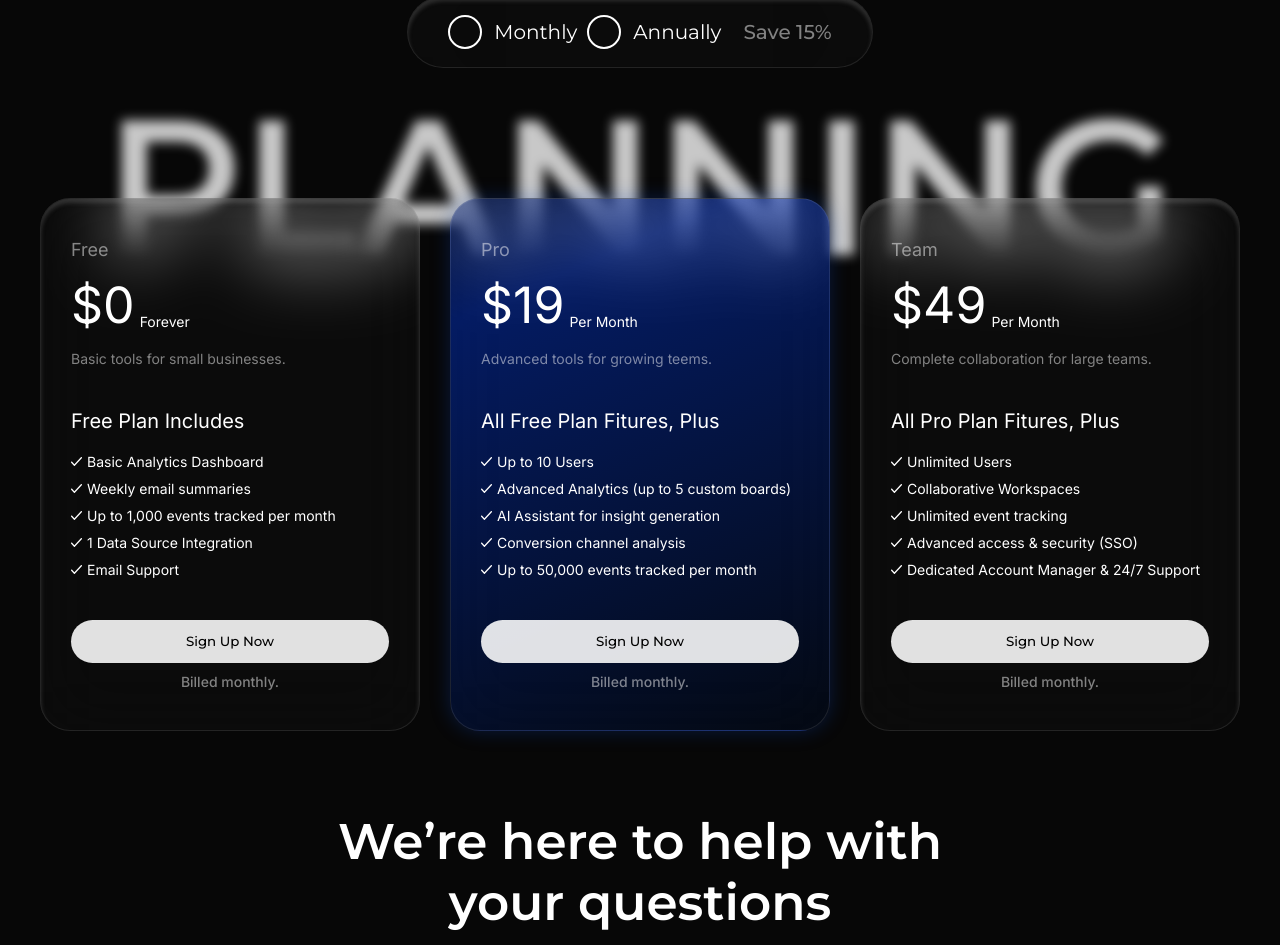
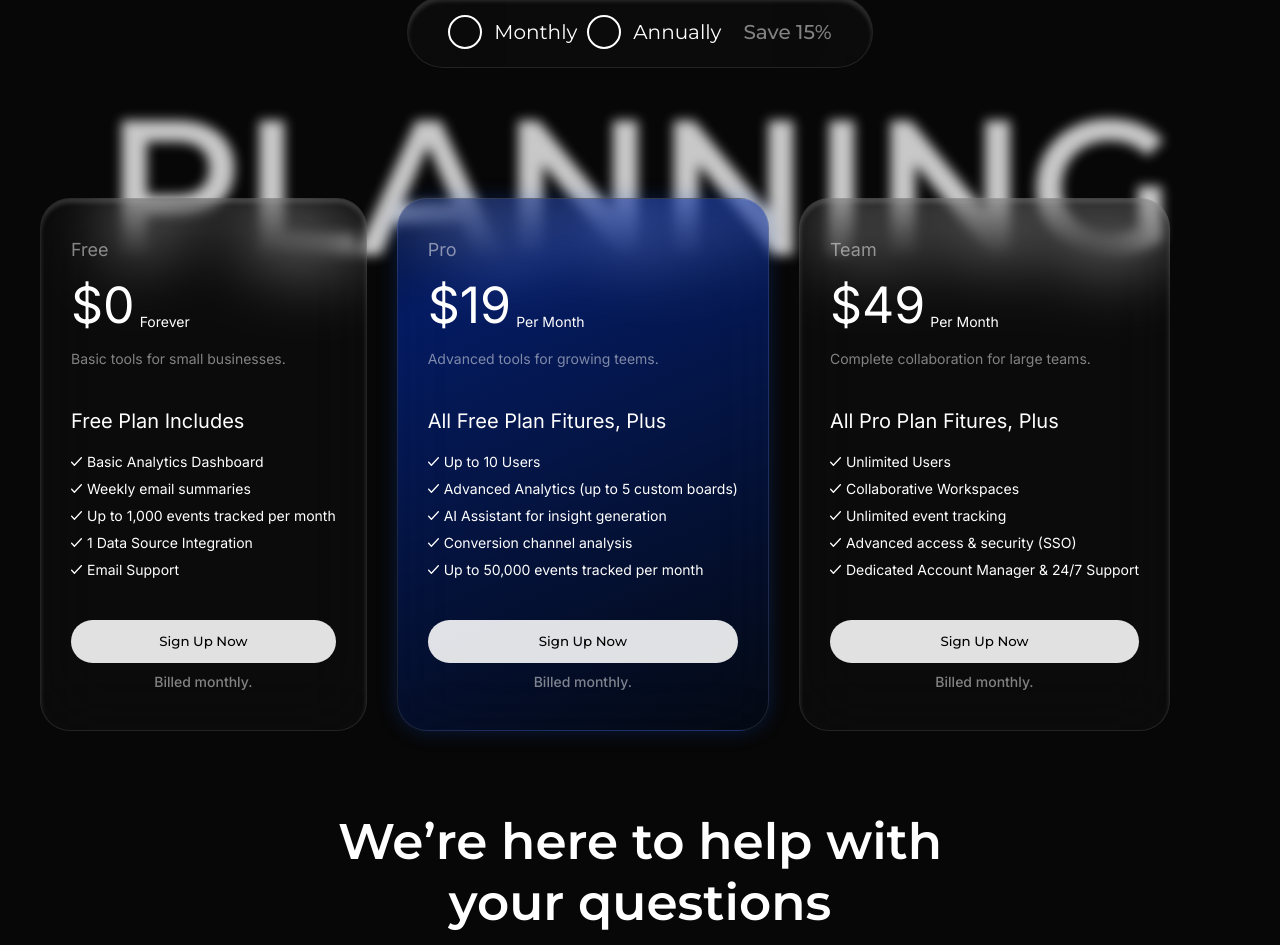
Before and after one commit to AlexxaVoi/AI-Assistant, a React (Vite) app: page / in a window 1280 px wide. Shown: the part 3338-4283 px from the top of the page. Built offline with nearby package versions, Linux system fonts and the light colour scheme.

Commit message:
Update pricing section

```diff
--- a/src/components/PricingCardsList/PricingCardsList.css
+++ b/src/components/PricingCards/PricingCards.css
@@ -4,8 +4,5 @@
   padding-top: 50px;
   gap: 30px;
   width: 100%;
-}
-
-.pricing > * {
   flex: 1;
 }
--- a/src/components/PricingCardsList/PricingCardsList.jsx
+++ b/src/components/PricingCards/PricingCards.jsx
@@ -1,6 +1,6 @@
 import CardPrice from "./CardPrice";
 
-import "./PricingCardsList.css";
+import "./PricingCards.css";
 
 const PricingCardsList = ({ dataList }) => {
   return (
--- a/src/sections/Pricing/PricingSection.jsx
+++ b/src/sections/Pricing/PricingSection.jsx
@@ -1,6 +1,6 @@
 import Container from "../../layouts/Container/Container";
 import BillingToggle from "../../components/BillingToggle/BillingTiggle";
-import PricingCardsList from "../../components/PricingCardsList/PricingCardsList.jsx";
+import PricingCards from "../../components/PricingCards/PricingCards.jsx";
 
 import "./PricingSection.css";
 
@@ -65,7 +65,7 @@ const PricingSection = () => {
             <h3 className="">{PRICE_CONTENT.description}</h3>
           </div>
           <BillingToggle />
-          <PricingCardsList dataList={dataList} />
+          <PricingCards dataList={dataList} />
         </div>
       </Container>
     </section>
```
Also changed, not shown: src/components/PricingCards/CardPrice.css (renamed from src/components/PricingCardsList/CardPrice.css), src/components/PricingCards/CardPrice.jsx (renamed from src/components/PricingCardsList/CardPrice.jsx), src/components/PricingCards/CardPriceContent.css (renamed from src/components/PricingCardsList/CardPriceContent.css), src/components/PricingCards/CardPriceContent.jsx (renamed from src/components/PricingCardsList/CardPriceContent.jsx), src/components/PricingCards/FeatureItem.css (renamed from src/components/PricingCardsList/FeatureItem.css), src/components/PricingCards/FeatureItem.jsx (renamed from src/components/PricingCardsList/FeatureItem.jsx), src/components/PricingCards/FeatureList.css (renamed from src/components/PricingCardsList/FeatureList.css), src/components/PricingCards/FeatureList.jsx (renamed from src/components/PricingCardsList/FeatureList.jsx).
